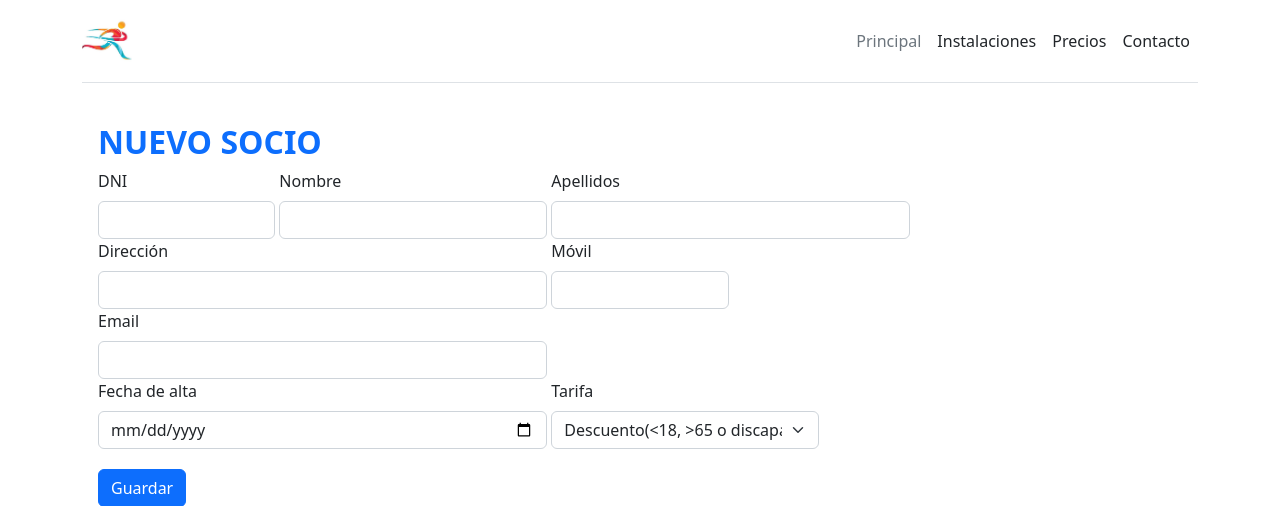
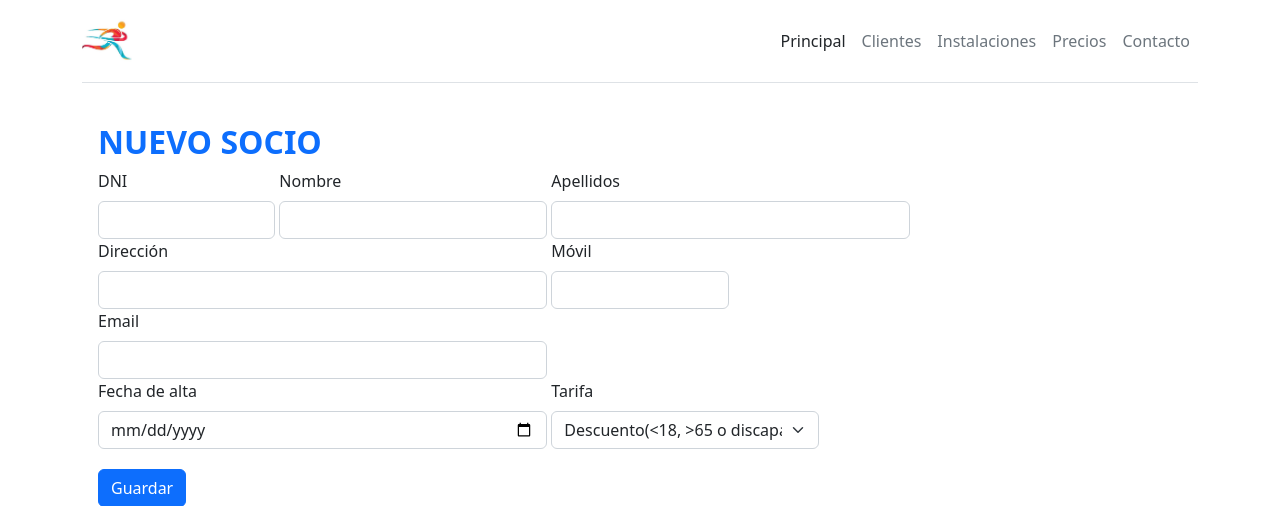
Before and after one commit to IsmaPT2002/proyecto_django, a Django app: template templates/clientes_altas.html in a window 1280 px wide. Shown: the top 506 px of the page. Run offline with Django 4.2, Linux system fonts and the light colour scheme; the template is opened without the code that fills it, so the values that code supplies are empty.

Commit message:
separación entre principal y clientes

```diff
--- a/templates/base.html
+++ b/templates/base.html
@@ -16,10 +16,11 @@
     </a>
 
     <ul class="nav col-12 col-md-auto mb-2 justify-content-center mb-md-0">
-        <li><a href="/clientes" class="nav-link px-2 link-secondary">Principal</a></li>
-        <li><a href="/instalaciones" class="nav-link px-2 link-dark">Instalaciones</a></li>
-        <li><a href="/precios" class="nav-link px-2 link-dark">Precios</a></li>
-        <li><a href="/contacto" class="nav-link px-2 link-dark">Contacto</a></li>
+        <li><a href="/" class="nav-link px-2 link-dark">Principal</a></li>
+        <li><a href="/clientes" class="nav-link px-2 link-secondary">Clientes</a></li>
+        <li><a href="/instalaciones" class="nav-link px-2 link-secondary">Instalaciones</a></li>
+        <li><a href="/precios" class="nav-link px-2 link-secondary">Precios</a></li>
+        <li><a href="/contacto" class="nav-link px-2 link-secondary">Contacto</a></li>
     </ul>
 
 </header>
```
